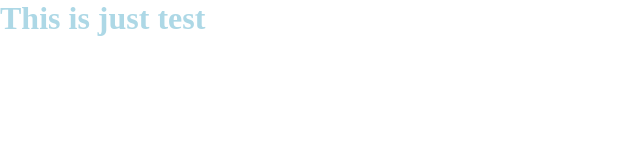
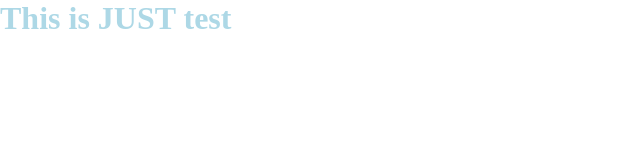
Before and after one commit to DanielDeaconescu/githubtest, a plain HTML site: page index.html in a window 1280 px wide. Shown: the full height of the page, 0-640 px from the left. Drawn offline with Linux system fonts and the light colour scheme.

Commit message:
this is just a message

```diff
--- a/index.html
+++ b/index.html
@@ -6,7 +6,7 @@
 </head>
 
 <body>
-    <h1>This is just test</h1>
+    <h1>This is JUST test</h1>
 </body>
 
 </html>
```
